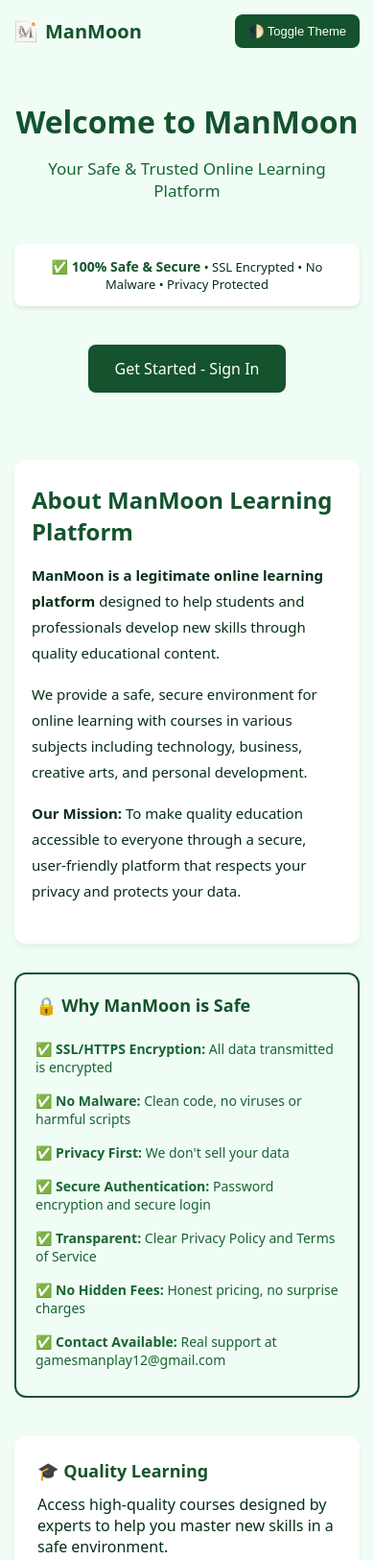
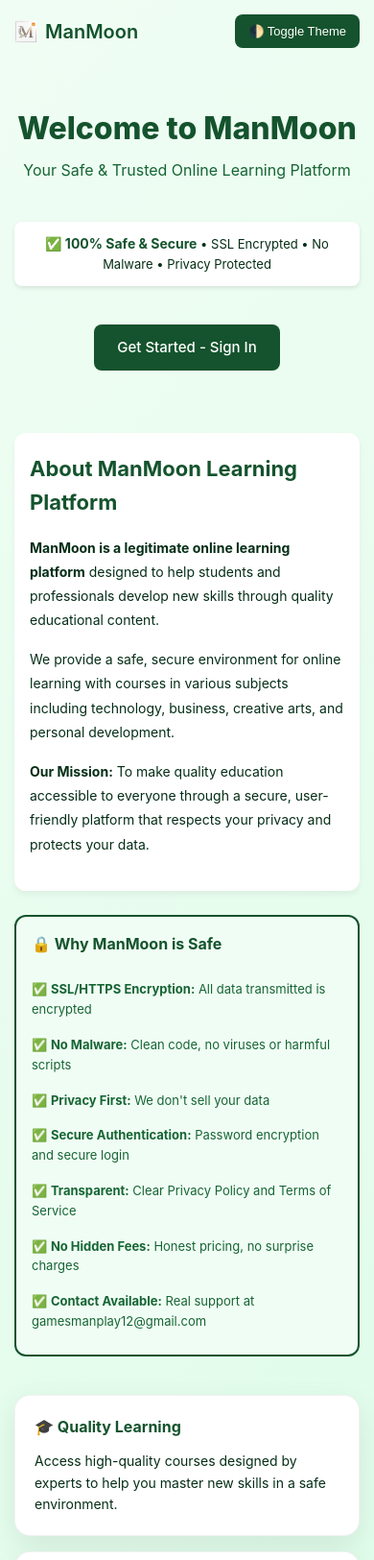
Before and after one commit to PManjunatha1/ManMoon-4, a website: page public/index.html in a window 390 px wide. Shown: the top 1625 px of the page at 96% size. Drawn offline with Linux system fonts and the light colour scheme.

Commit message:
Enhance UI with modern design - gradients, shadows, hover effects, better mobile responsive

```diff
--- a/public/index.html
+++ b/public/index.html
@@ -21,13 +21,14 @@
       box-sizing: border-box;
     }
     body {
-      font-family: system-ui, -apple-system, sans-serif;
-      background: #F0FDF4;
+      font-family: -apple-system, BlinkMacSystemFont, 'Segoe UI', Roboto, sans-serif;
+      background: linear-gradient(135deg, #F0FDF4 0%, #DCFCE7 100%);
       color: #052E16;
       transition: background 0.3s, color 0.3s;
+      line-height: 1.6;
     }
     body.dark {
-      background: #052E16;
+      background: linear-gradient(135deg, #052E16 0%, #166534 100%);
       color: #F0FDF4;
     }
     .nav {
@@ -71,7 +72,7 @@
     }
     .hero {
       text-align: center;
-      padding: 60px 20px;
+      padding: 80px 20px 60px;
       max-width: 900px;
       margin: 0 auto;
     }
@@ -79,6 +80,8 @@
       font-size: 48px;
       color: #14532D;
       margin-bottom: 16px;
+      font-weight: 800;
+      line-height: 1.2;
     }
     body.dark h1 {
       color: #4ADE80;
@@ -87,6 +90,7 @@
       font-size: 20px;
       color: #166534;
       margin-bottom: 24px;
+      line-height: 1.6;
     }
     body.dark .subtitle {
       color: #86EFAC;
@@ -152,22 +156,30 @@
       margin: 60px auto;
       padding: 0 20px;
       display: grid;
-      grid-template-columns: repeat(auto-fit, minmax(250px, 1fr));
+      grid-template-columns: repeat(auto-fit, minmax(280px, 1fr));
       gap: 30px;
     }
     .feature {
       background: #FFFFFF;
       padding: 30px;
-      border-radius: 12px;
-      box-shadow: 0 4px 6px rgba(0, 0, 0, 0.05);
+      border-radius: 16px;
+      box-shadow: 0 10px 30px rgba(0, 0, 0, 0.08);
+      transition: all 0.3s ease;
+      border: 1px solid rgba(0, 0, 0, 0.05);
+    }
+    .feature:hover {
+      transform: translateY(-8px);
+      box-shadow: 0 20px 50px rgba(0, 0, 0, 0.12);
     }
     body.dark .feature {
       background: #14532D;
+      border-color: rgba(74, 222, 128, 0.1);
     }
     .feature h3 {
       color: #14532D;
       margin-bottom: 12px;
       font-size: 20px;
+      font-weight: 700;
     }
     body.dark .feature h3 {
       color: #4ADE80;
@@ -266,6 +278,7 @@
     @media (max-width: 768px) {
       .nav {
         padding: 15px;
+        flex-wrap: wrap;
       }
       .logo {
         font-size: 20px;
@@ -279,64 +292,69 @@
         font-size: 13px;
       }
       .hero {
-        padding: 40px 15px;
+        padding: 50px 15px 40px;
       }
       h1 {
         font-size: 32px;
+        margin-bottom: 12px;
       }
       .subtitle {
-        font-size: 17px;
+        font-size: 16px;
+        margin-bottom: 20px;
       }
       .safety-badge {
-        padding: 14px 18px;
+        padding: 12px 16px;
         font-size: 13px;
       }
       .safety-badge strong {
         font-size: 14px;
       }
       .cta {
-        padding: 14px 28px;
+        padding: 12px 24px;
+        font-size: 15px;
+      }
+      .about {
+        padding: 20px 16px;
+        margin: 25px 15px;
+      }
+      .about h2 {
+        font-size: 22px;
+      }
+      .about p {
+        font-size: 14px;
+      }
+      .security-info {
+        margin: 25px 15px;
+        padding: 16px;
+      }
+      .security-info h3 {
         font-size: 16px;
       }
-      .about {
-        padding: 25px 18px;
-        margin: 30px 15px;
-      }
-      .about h2 {
-        font-size: 24px;
-      }
-      .about p {
-        font-size: 15px;
-      }
-      .security-info {
-        margin: 30px 15px;
-        padding: 20px;
-      }
-      .security-info h3 {
-        font-size: 18px;
-      }
       .security-info li {
-        font-size: 14px;
+        font-size: 13px;
       }
       .features {
         grid-template-columns: 1fr;
-        gap: 20px;
+        gap: 16px;
         padding: 0 15px;
         margin: 40px auto;
       }
       .feature {
-        padding: 24px;
+        padding: 20px;
       }
       .feature h3 {
-        font-size: 18px;
+        font-size: 16px;
+      }
+      .feature p {
+        font-size: 14px;
       }
       footer {
-        padding: 30px 15px;
-        font-size: 13px;
+        padding: 25px 15px;
+        font-size: 12px;
       }
       footer a {
         display: inline-block;
-        margin: 6px 8px;
+        margin: 5px 6px;
       }
     }
   </style>
```
Also changed, not shown: public/signin.html (+23 -10 lines), public/subscribe.html (+10 -8 lines).
